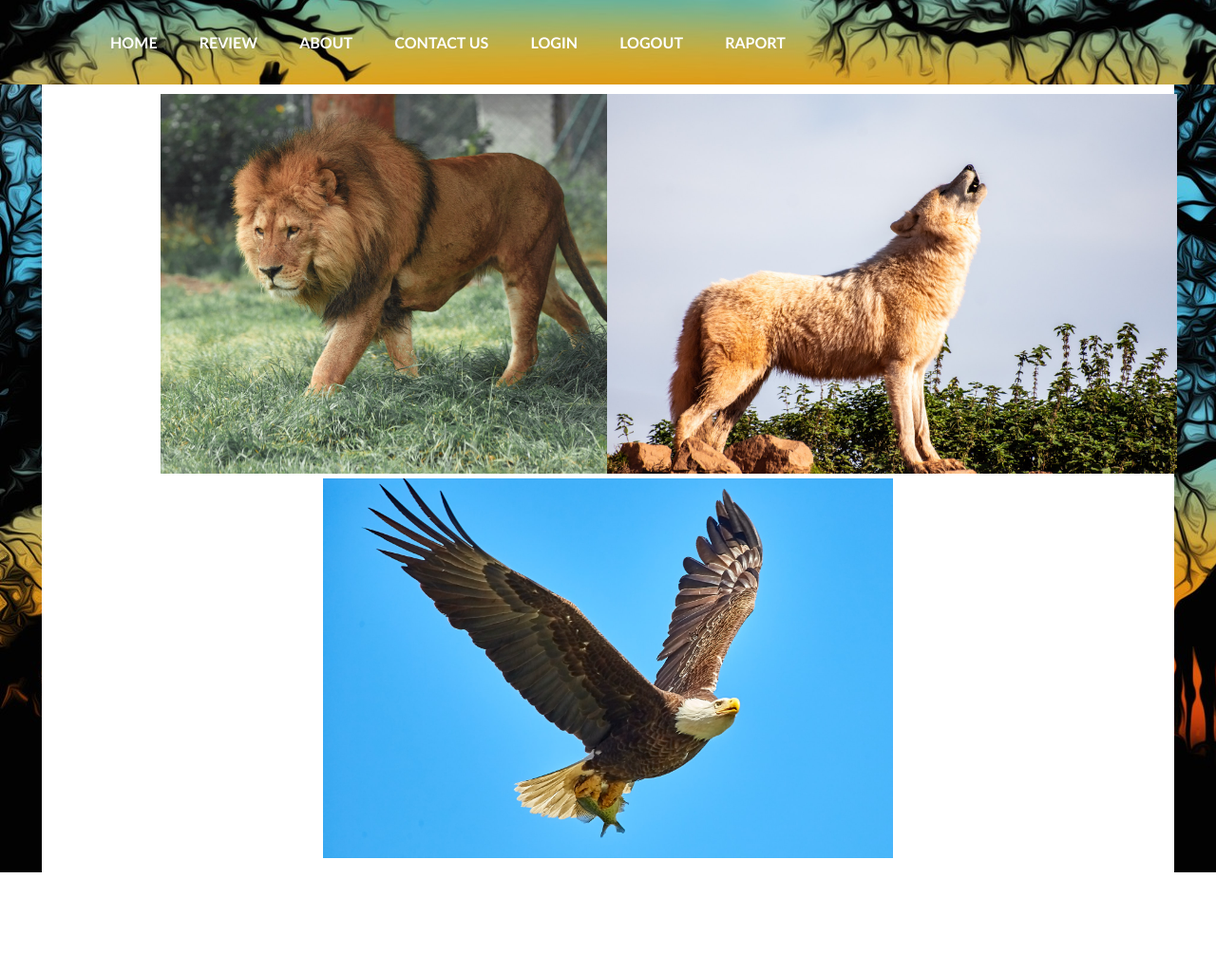
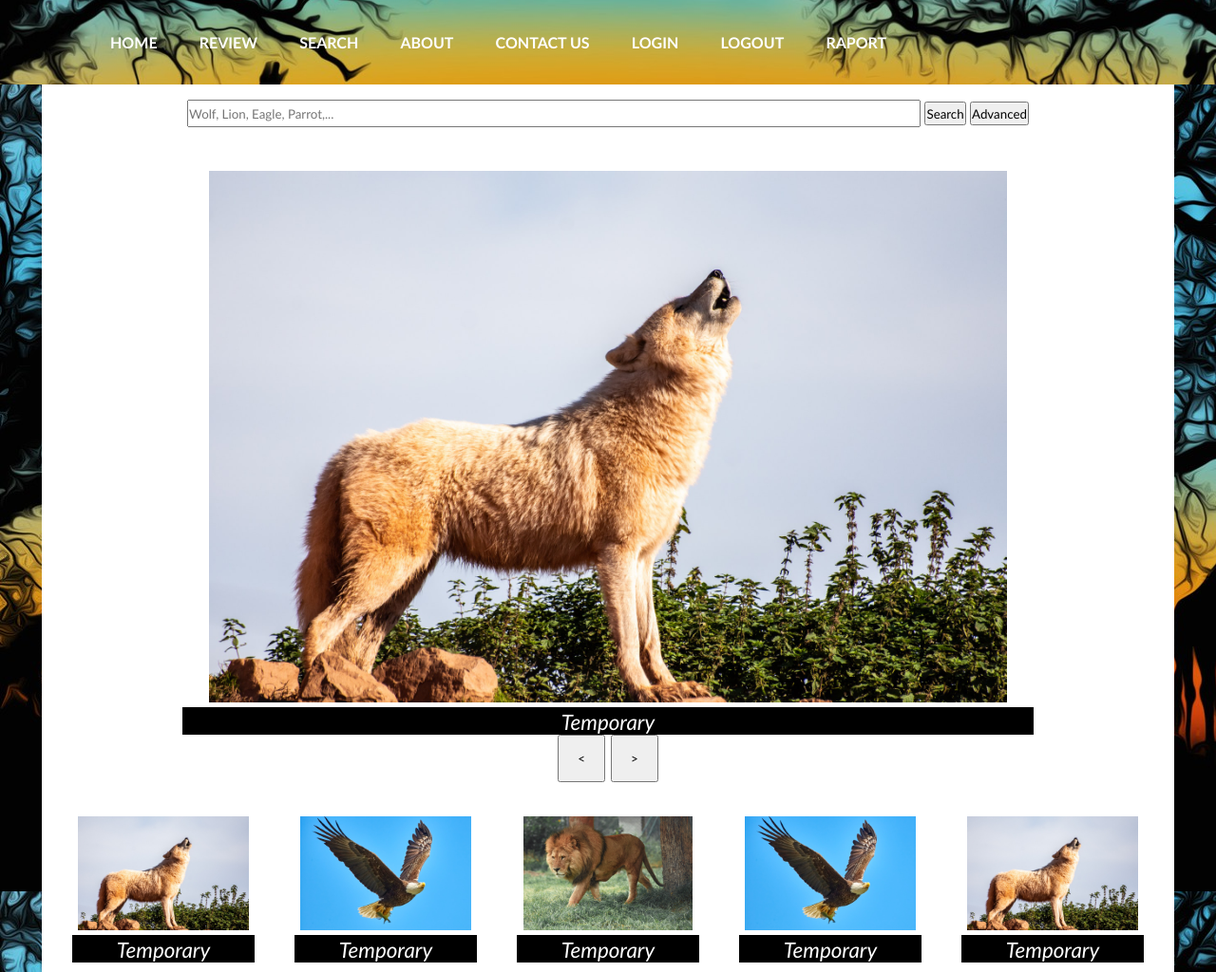
Before and after one commit to Tanasa-George-Andrei/MeoW-Web-Technologies-Project-, a PHP site: page /HTML/search.html in a window 1280 px wide. Shown: the whole page at 95% size. Before the commit the page ends 919 px from the top, so only its background shows below. Run offline with PHP 8.4, Linux system fonts and the light colour scheme.

Commit message:
Finished the first draft of the search page

```diff
--- a/GradinaZoo/CSS/search.css
+++ b/GradinaZoo/CSS/search.css
@@ -49,43 +49,105 @@
     justify-content: space-evenly;
     align-items: flex-start;
     align-content: flex-start;
-    column-gap: 20px;
+    row-gap: 15vh;
     columns: 1;
     padding: 10px;
     margin-inline: max(0px, 5vw - 2.5vh);
     background-color: white;
 }
 
+#search{
+    order: 1;
+    flex-grow: 2;
+    flex-shrink: 1;
+    flex-basis: center;
+    align-self: center;
+    text-align: center;
+    display: block;
+    float: right;
+    padding: 6px;
+    border: none;
+    font-size: 17px;
+}
+#search input[type=text]{
+    width: 60vw;
+    height: max(3vh, 25px);
+}
+
+#search input[type=button]{
+    height: max(3vh, 25px);
+}
+
 #slides{
-    order: 1;
+    order: 2;
     flex-grow: 2;
     flex-shrink: 1;
     flex-basis: center;
     align-self: center;
     width: 100%;
     text-align: center;
-
+    align-content: center;
+    max-width: 70vw;
+    max-height: 70vh;
+    margin-top: -10vh;
 }
 
 #slides img{
-    max-width: 50vw;
-    max-height: 50vh;
+    max-width: 70vw;
+    max-height: 70vh;
     object-fit: cover;
-    position: relative;
 }
 
-#slides .back-slide{
-    align-self: left;
-    z-index: 1;
+#slides figcaption{
+    background-color: black;
+    color: white;
+    font-style: italic;
+    padding-top: 2px;
+    text-align: center;
 }
 
-#slides .front-slide{
-    align-self: center;
-    margin-inline: -10vw;
-    z-index: 2;
+#slides input[type=button]{
+    height: max(4vh, 50px);
+    width: max(4vh, 50px);
 }
 
-#slides .forward-slide{
-    align-self: right;
-    z-index: 1;
+#animalgrid{
+    order: 3;
+    flex-grow: 2;
+    flex-shrink: 1;
+    display: flex;
+    flex-flow: row wrap;
+    justify-content: space-evenly;
+    align-items: baseline;
+    align-content: flex-start;
+    gap: 10px 20px;
+    columns: 5;
+    flex-basis: center;
+    align-self: center;
+    width: 100%;
 }
+
+.griditem{
+    order: 1;
+    flex-grow: 2;
+    flex-shrink: 1;
+    flex-basis: center;
+    align-self: center;
+    text-align: center;
+    max-width: 15vw;
+}
+
+.griditem figcaption{
+    background-color: black;
+    color: white;
+    font-style: italic;
+    padding-top: 2px;
+    text-align: center;
+    display: block;
+}
+
+.griditem img{
+    max-width: 15vw;
+    max-height: 15vh;
+    object-fit: cover;
+}
--- a/GradinaZoo/HTML/search.html
+++ b/GradinaZoo/HTML/search.html
@@ -18,6 +18,7 @@
                 <ul>
                     <strong><li><a href="welcome.html" target="_top">Home</a></li></strong>
                     <strong><li><a href="review.html" target="_top">Review</a></li></strong>
+                    <strong><li><a href="search.html" target="_top">Search</a></li></strong>
                     <strong><li><a href="about.html" target="_top">About</a></li></strong>
                     <strong><li><a href="contact.html" target="_top">Contact Us</a></li></strong>
                     <strong><li><a href="login.html" target="_top">LogIn</a></li></strong>
@@ -28,16 +29,50 @@
         </div>
         <div id="super-container">
             <div id="container">
-                <div id="searchcontainer">
-
+                <div id="search">
+                    <input type="text" placeholder="Wolf, Lion, Eagle, Parrot,..."/>
+                    <input type="button" value="Search"/>
+                    <input type="button" value="Advanced"/>
                 </div>
                 <div id="slides">
-                    <img class="back-slide" src="../Img/temp_slide0.jpg" alt="Temporary slide">
-                    <img class="front-slide" src="../Img/temp_slide1.jpg" alt="Temporary slide">
-                    <img class="forward-slide" src="../Img/temp_slide2.jpg" alt="Temporary slide">
+                    <figure>
+                        <a href="wiki.html" id="slide"><img src="../Img/temp_slide1.jpg" alt="Temporary slide"/></a>
+                        <figcaption>Temporary</figcaption>
+                    </figure>
+                    <input type="button" value="<"/>
+                    <input type="button" value=">"/>
                 </div>
                 <div id="animalgrid">
-
+                    <div class="griditem">
+                        <figure>
+                            <a href="wiki.html" id="slide"><img src="../Img/temp_slide1.jpg" alt="Temporary Slide"/></a>
+                            <figcaption>Temporary</figcaption>
+                        </figure>
+                    </div>
+                    <div class="griditem">
+                        <figure>
+                            <a href="wiki.html" id="slide"><img src="../Img/temp_slide2.jpg" alt="Temporary Grid"/></a>
+                            <figcaption>Temporary</figcaption>
+                        </figure>
+                    </div>
+                    <div class="griditem">
+                        <figure>
+                            <a href="wiki.html" id="slide"><img src="../Img/temp_slide0.jpg" alt="Temporary Grid"/></a>
+                            <figcaption>Temporary</figcaption>
+                        </figure>
+                    </div>
+                    <div class="griditem">
+                        <figure>
+                            <a href="wiki.html" id="slide"><img src="../Img/temp_slide2.jpg" alt="Temporary Grid"/></a>
+                            <figcaption>Temporary</figcaption>
+                        </figure>
+                    </div>
+                    <div class="griditem">
+                        <figure>
+                            <a href="wiki.html" id="slide"><img src="../Img/temp_slide1.jpg" alt="Temporary Grid"/></a>
+                            <figcaption>Temporary</figcaption>
+                        </figure>
+                    </div>
                 </div>
             </div>
         </div>
--- a/GradinaZoo/HTML/wiki.html
+++ b/GradinaZoo/HTML/wiki.html
@@ -16,6 +16,7 @@
                 <ul>
                     <strong><li><a href="welcome.html" target="_top">Home</a></li></strong>
                     <strong><li><a href="review.html" target="_top">Review</a></li></strong>
+                    <strong><li><a href="search.html" target="_top">Search</a></li></strong>
                     <strong><li><a href="about.html" target="_top">About</a></li></strong>
                     <strong><li><a href="contact.html" target="_top">Contact Us</a></li></strong>
                     <strong><li><a href="login.html" target="_top">LogIn</a></li></strong>
@@ -26,15 +27,13 @@
         </div>
         <div id="info-block-container">
             <div id="info-block">
-
                 <div id="animal-profile">
 
-                    <img src="../Img/temp.jpg" alt="Temporary image of a parrot">
+                    <img src="../Img/temp.jpg" alt="Temporary image of a parrot"/>
                     <p><b>Temporary Parrot</b></p>
                     <p><i>(Temporalis Psittaciformes)</i></p>
 
                 </div>
-
                 <div id="animal-text">
                     <h1>
                         Lorem ipsum dolor
```
Also changed, not shown: raport.html (+4 -4 lines).
